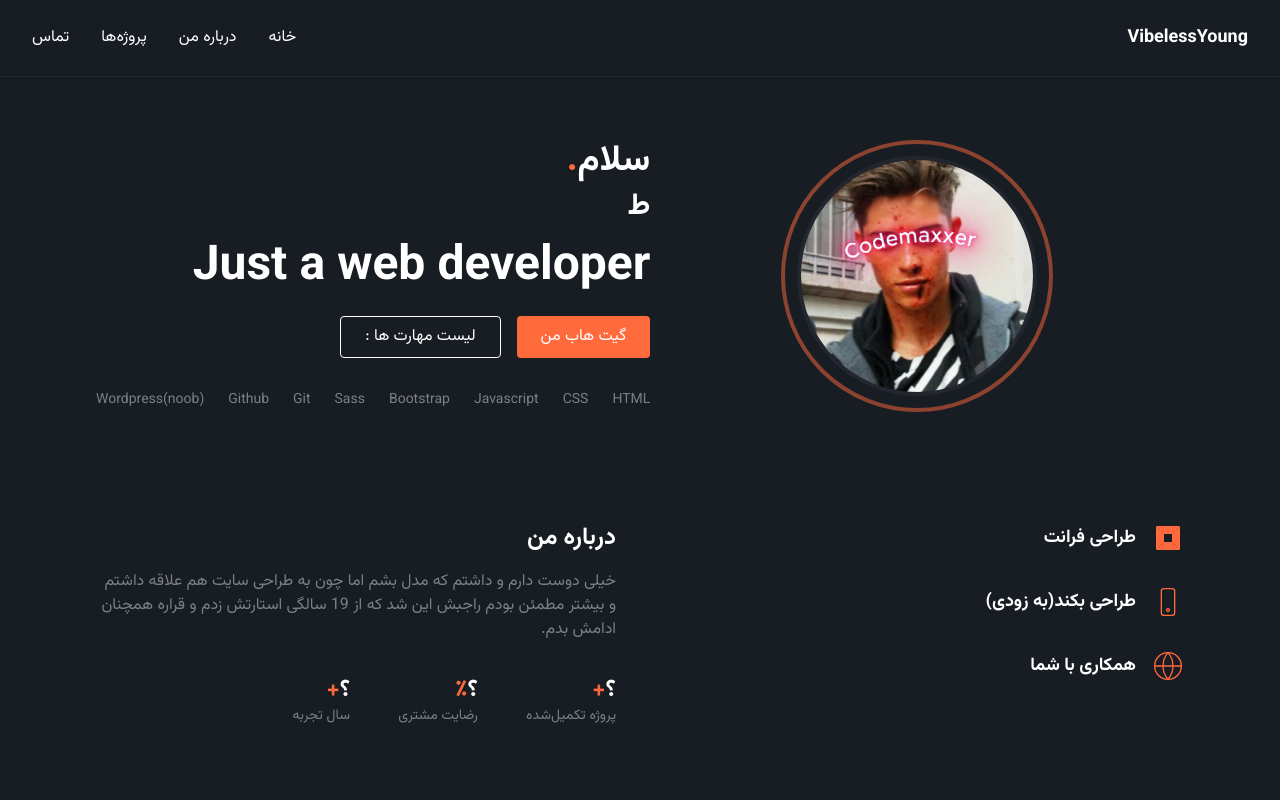
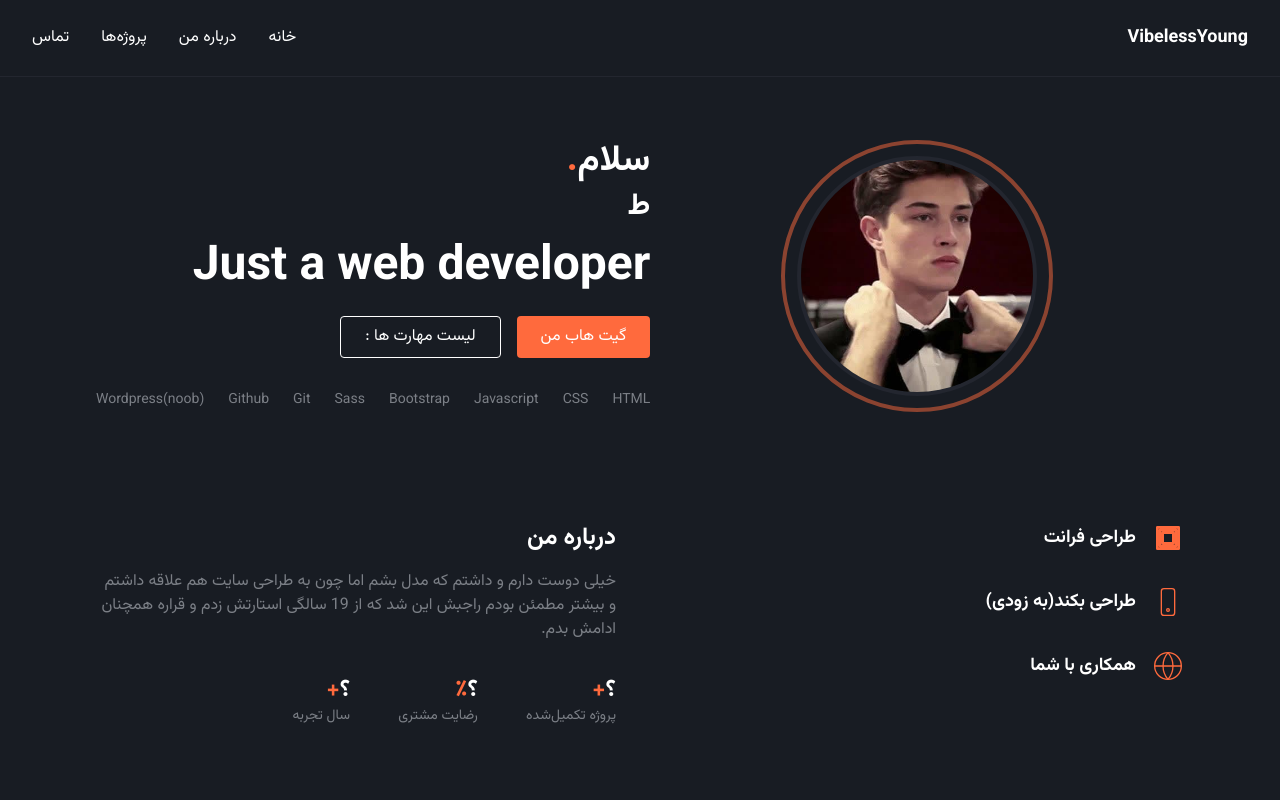
Before and after one commit to VibelessYoung/MyResume-WebPage, a plain HTML site: page index.html in a window 1280 px wide. Shown: the top 800 px of the page. Drawn offline with nearby package versions, Linux system fonts and the light colour scheme.

Commit message:
perfect-profile

```diff
--- a/index.html
+++ b/index.html
@@ -84,7 +84,7 @@
           ></div>
 
           <img
-            src="CHICO-CODEMAXXER.png"
+            src="profile.jpg"
             alt="profile"
             class="w-60 h-60 rounded-full object-cover border-4 border-[#23262F]"
           />
```
Also changed, not shown: CHICO-CODEMAXXER.png (deleted), profile.jpg (added).
